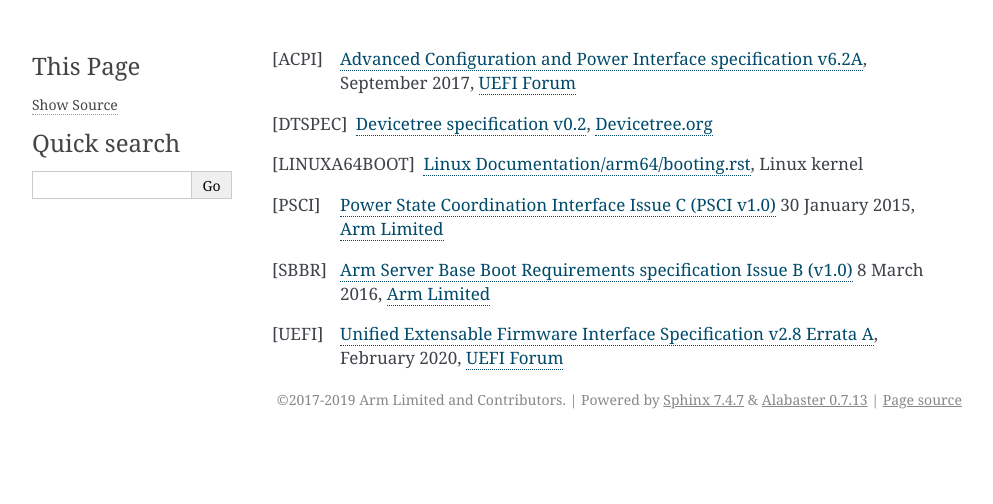
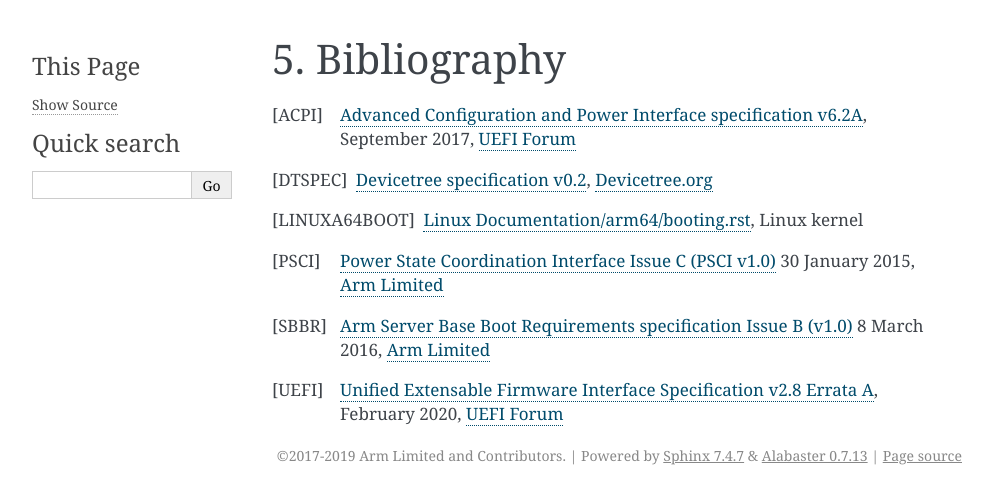
Before and after one commit to ARM-software/ebbr, a Sphinx documentation site: the page built from source/references.rst, in a window 1280 px wide. Shown: the top 504 px of the page, without its empty margins (148-1141 px from the left). Built offline with Sphinx 7.4.7, drawn with Linux system fonts in a browser that asks for light colours.

Commit message:
Fix build warnings:
Building target html results in warnings:

WARNING: html_static_path entry '_static' does not exist

ebbr/source/index.rst:53:
WARNING: toctree contains reference to document 'references' that doesn't
have a title: no link will be generated

* remove reference to path _static
* add title to references

Signed-off-by: Heinrich Schuchardt <xypron.glpk@gmx.de>
[Added "only:: html" so latex keeps working]
Signed-off-by: Grant Likely <grant.likely@arm.com>

```diff
--- a/source/conf.py
+++ b/source/conf.py
@@ -100,7 +100,7 @@
 # Add any paths that contain custom static files (such as style sheets) here,
 # relative to this directory. They are copied after the builtin static files,
 # so a file named "default.css" will overwrite the builtin "default.css".
-html_static_path = ['_static']
+# html_static_path = ['_static']
 
 
 # -- Options for HTMLHelp output ------------------------------------------
--- a/source/references.rst
+++ b/source/references.rst
@@ -1,4 +1,10 @@
 .. SPDX-License-Identifier: CC-BY-SA-4.0
+
+.. only:: html
+
+   ************
+   Bibliography
+   ************
 
 .. [ACPI] `Advanced Configuration and Power Interface specification v6.2A
    <http://www.uefi.org/sites/default/files/resources/ACPI%206_2_A_Sept29.pdf>`_,
```
